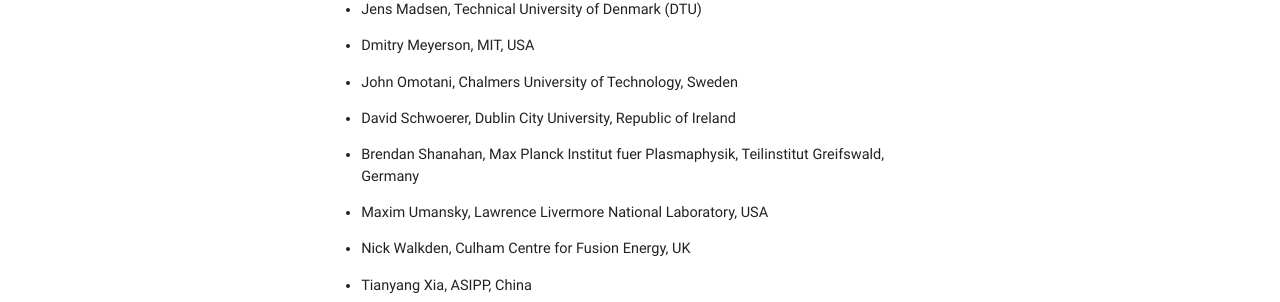
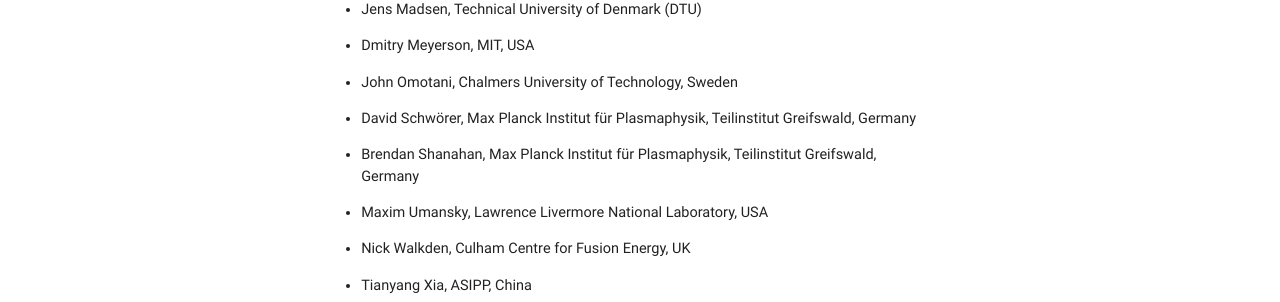
Before and after one commit to boutproject/boutproject.github.io, a Jekyll site: the page built from about/index.md, in a window 1280 px wide. Shown: the part 1258-1560 px from the top of the page. Built offline with Jekyll 4.4.1, drawn with Linux system fonts in a browser that asks for light colours.

Commit message:
I am now at IPP

```diff
--- a/about/index.md
+++ b/about/index.md
@@ -41,8 +41,8 @@
 * Jens Madsen, Technical University of Denmark (DTU)
 * Dmitry Meyerson, MIT, USA
 * John Omotani, Chalmers University of Technology, Sweden
-* David Schwoerer, Dublin City University, Republic of Ireland
-* Brendan Shanahan, Max Planck Institut fuer Plasmaphysik, Teilinstitut Greifswald, Germany
+* David Schwörer, Max Planck Institut für Plasmaphysik, Teilinstitut Greifswald, Germany
+* Brendan Shanahan, Max Planck Institut für Plasmaphysik, Teilinstitut Greifswald, Germany
 * Maxim Umansky, Lawrence Livermore National Laboratory, USA
 * Nick Walkden, Culham Centre for Fusion Energy, UK
 * Tianyang Xia, ASIPP, China
```
